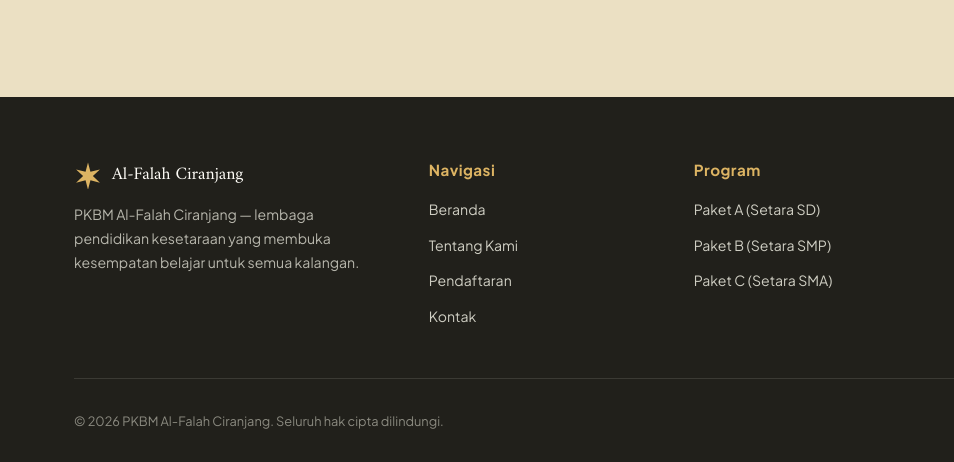
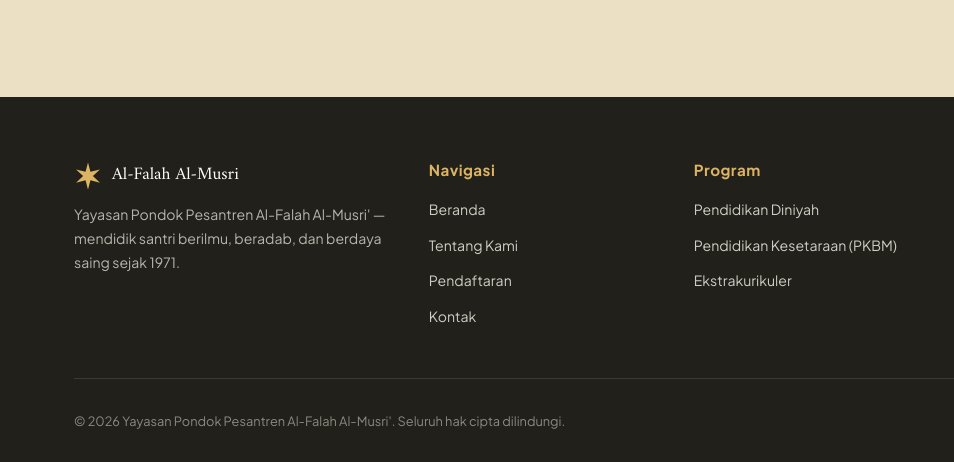
Before and after one commit to alfalahalmusri/web-alfalah-ciranjang, a plain HTML site: page kontak.html in a window 1280 px wide. Shown: the part 1535-1997 px from the top of the page, 0-954 px from the left. Drawn offline with Linux system fonts and the light colour scheme.

```diff
--- a/kontak.html
+++ b/kontak.html
@@ -120,15 +120,16 @@
   </div>
 </section>
 
-<footer>
+
+<footer id="kontak-footer">
   <div class="container">
     <div class="foot-grid">
       <div>
         <div class="foot-brand">
           <svg width="28" height="28" viewBox="0 0 40 40" fill="none"><path d="M20 2 L23.5 15.5 L37 12 L27 21.5 L37 31 L23.5 27.5 L20 41 L16.5 27.5 L3 31 L13 21.5 L3 12 L16.5 15.5 Z" fill="#DDB463"/></svg>
-          Al-Falah Ciranjang
+          Al-Falah Al-Musri
         </div>
-        <p>PKBM Al-Falah Ciranjang — lembaga pendidikan kesetaraan yang membuka kesempatan belajar untuk semua kalangan.</p>
+        <p>Yayasan Pondok Pesantren Al-Falah Al-Musri' — mendidik santri berilmu, beradab, dan berdaya saing sejak 1971.</p>
       </div>
       <div>
         <h4>Navigasi</h4>
@@ -142,9 +143,9 @@
       <div>
         <h4>Program</h4>
         <ul>
-          <li><a href="index.html#program">Paket A (Setara SD)</a></li>
-          <li><a href="index.html#program">Paket B (Setara SMP)</a></li>
-          <li><a href="index.html#program">Paket C (Setara SMA)</a></li>
+          <li><a href="index.html#program">Pendidikan Diniyah</a></li>
+          <li><a href="index.html#program">Pendidikan Kesetaraan (PKBM)</a></li>
+          <li><a href="index.html#program">Ekstrakurikuler</a></li>
         </ul>
       </div>
       <div>
@@ -154,10 +155,10 @@
       </div>
     </div>
     <div class="foot-bottom">
-      <span>© 2026 PKBM Al-Falah Ciranjang. Seluruh hak cipta dilindungi.</span>
+      <span>© 2026 Yayasan Pondok Pesantren Al-Falah Al-Musri'. Seluruh hak cipta dilindungi.</span>
       <div class="socials">
         <a href="https://www.instagram.com/alfalahalmusri1?igsh=MTd1aGwxa3VtamJ0bA==" aria-label="Instagram"><svg width="16" height="16" viewBox="0 0 24 24" fill="none" stroke="currentColor" stroke-width="2"><rect x="2" y="2" width="20" height="20" rx="5"/><circle cx="12" cy="12" r="4"/><circle cx="17.5" cy="6.5" r="1"/></svg></a>
-        <a href="https://wa.me/6283866971000?text=Assalamu%27alaikum%2C%20saya%20ingin%20bertanya%20seputar%20PKBM%20Al-Falah%20Ciranjang." aria-label="WhatsApp"><svg width="16" height="16" viewBox="0 0 24 24" fill="none" stroke="currentColor" stroke-width="2"><path d="M21 11.5a8.38 8.38 0 0 1-.9 3.8 8.5 8.5 0 0 1-7.6 4.7 8.38 8.38 0 0 1-3.8-.9L3 21l1.9-5.7a8.38 8.38 0 0 1-.9-3.8 8.5 8.5 0 0 1 4.7-7.6 8.38 8.38 0 0 1 3.8-.9h.5a8.48 8.48 0 0 1 8 8v.5Z"/></svg></a>
+        <a href="https://wa.me/6283866971000?text=Assalamu%27alaikum%2C%20saya%20ingin%20bertanya%20seputar%20Pondok%20Pesantren%20Al-Falah%20Al-Musri." aria-label="WhatsApp"><svg width="16" height="16" viewBox="0 0 24 24" fill="none" stroke="currentColor" stroke-width="2"><path d="M21 11.5a8.38 8.38 0 0 1-.9 3.8 8.5 8.5 0 0 1-7.6 4.7 8.38 8.38 0 0 1-3.8-.9L3 21l1.9-5.7a8.38 8.38 0 0 1-.9-3.8 8.5 8.5 0 0 1 4.7-7.6 8.38 8.38 0 0 1 3.8-.9h.5a8.48 8.48 0 0 1 8 8v.5Z"/></svg></a>
       </div>
     </div>
   </div>
```
Also changed, not shown: ppdb.html (+9 -8 lines), tentang.html (+9 -8 lines).
